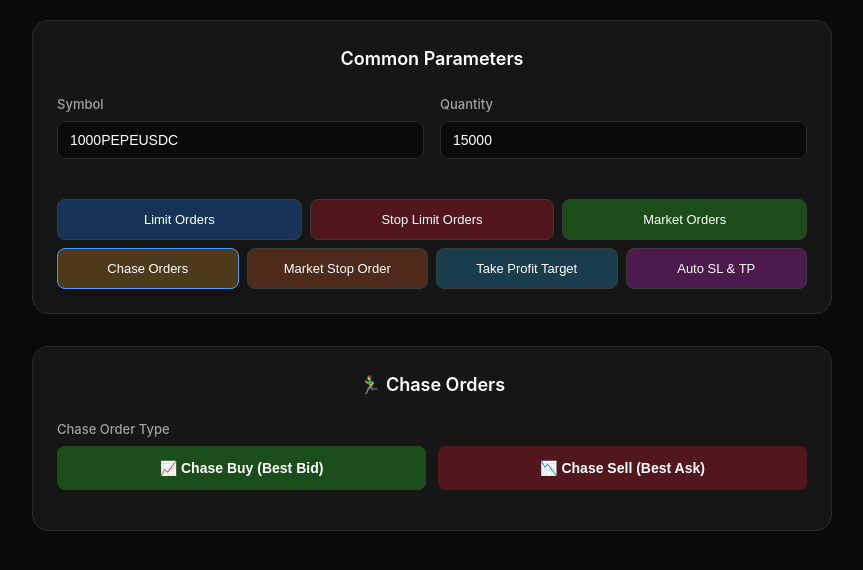
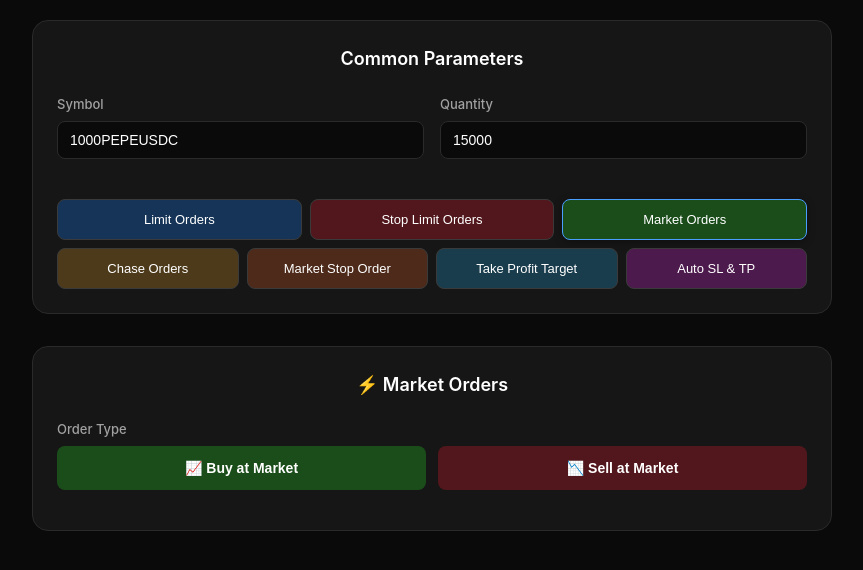
Before and after one commit to GuptaRav1/stop_loss_web, a Flask app: page / in a window 1280 px wide. Shown: the top 570 px of the page, without its empty margins (208-1071 px from the left). Run offline with Flask 3, Linux system fonts and the light colour scheme.

Commit message:
Update tab navigation to set 'Market Orders' as active and 'Chase Orders' as inactive

```diff
--- a/templates/index.html
+++ b/templates/index.html
@@ -443,10 +443,10 @@
         <div class="tab-navigation">
             <button class="tab-btn" data-tab="limit">Limit Orders</button>
             <button class="tab-btn" data-tab="stop">Stop Limit Orders</button>
-            <button class="tab-btn" data-tab="market">Market Orders</button>
+            <button class="tab-btn active" data-tab="market">Market Orders</button>
         </div>
         <div class="tab-navigation-row2">
-            <button class="tab-btn active" data-tab="chase">Chase Orders</button>
+            <button class="tab-btn" data-tab="chase">Chase Orders</button>
             <button class="tab-btn" data-tab="market-stop">Market Stop Order</button>
             <button class="tab-btn" data-tab="take-profit">Take Profit Target</button>
             <button class="tab-btn" data-tab="auto-sl-tp">Auto SL & TP</button>
@@ -500,7 +500,7 @@
         </div>
 
         <!-- Market Orders Tab -->
-        <div class="tab-content" id="market-tab">
+        <div class="tab-content active" id="market-tab">
             <div class="box">
                 <h3>⚡ Market Orders</h3>
                 <form id="marketForm">
@@ -518,7 +518,7 @@
         </div>
 
         <!-- Chase Orders Tab -->
-        <div class="tab-content active" id="chase-tab">
+        <div class="tab-content" id="chase-tab">
             <div class="box">
                 <h3>🏃‍♂️ Chase Orders</h3>
                 <div class="form-group">
```
